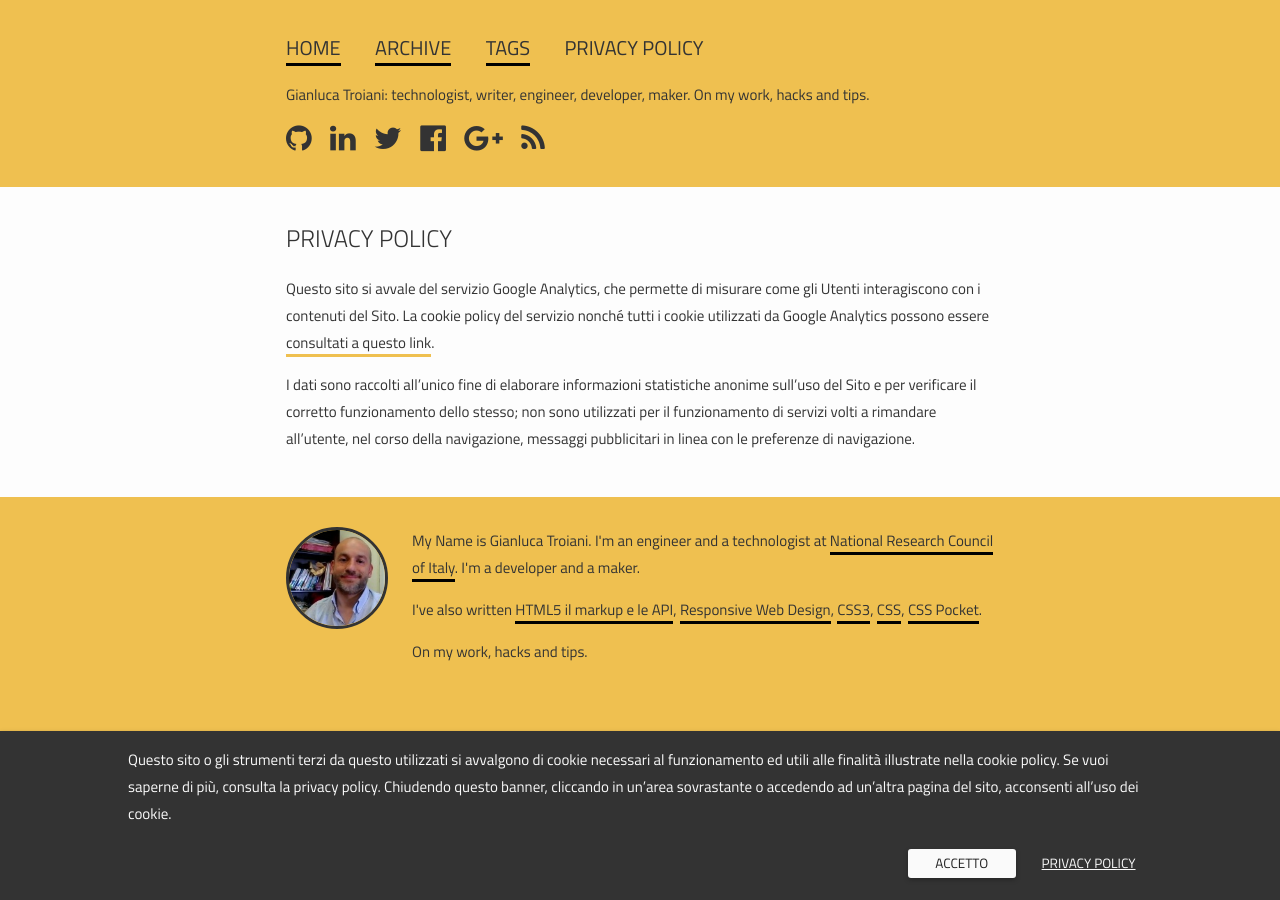
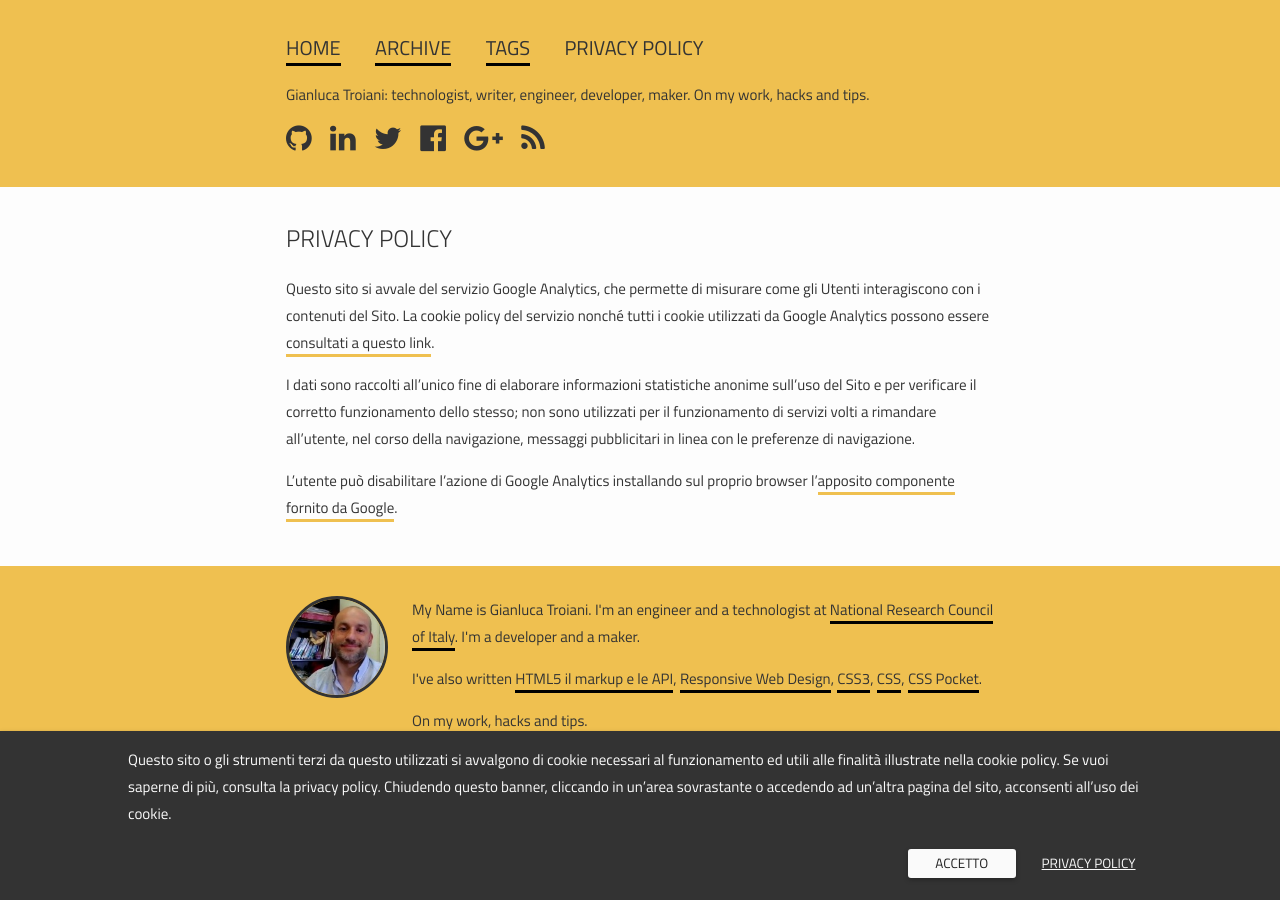
Before and after one commit to giatro/giatro.github.com, a Jekyll site: the page built from policy.html, in a window 1280 px wide. Built offline with Jekyll 4.4.1, drawn with Linux system fonts in a browser that asks for light colours; nearby versions of some CDN libraries.

Commit message:
aggiornata policy indicando componente opt out di google

```diff
--- a/policy.html
+++ b/policy.html
@@ -5,3 +5,5 @@
 Questo sito si avvale del servizio Google Analytics, che permette di misurare come gli Utenti interagiscono con i contenuti del Sito. La cookie policy del servizio nonché tutti i cookie utilizzati da Google Analytics possono essere [consultati a questo link](https://support.google.com/analytics/answer/6004245).
 
 I dati sono raccolti all'unico fine di elaborare informazioni statistiche anonime sull'uso del Sito e per verificare il corretto funzionamento dello stesso; non sono utilizzati per il funzionamento di servizi volti a rimandare all’utente, nel corso della navigazione, messaggi pubblicitari in linea con le preferenze di navigazione.
+
+L’utente può disabilitare l’azione di Google Analytics installando sul proprio browser l’[apposito componente fornito da Google](https://tools.google.com/dlpage/gaoptout).
```
